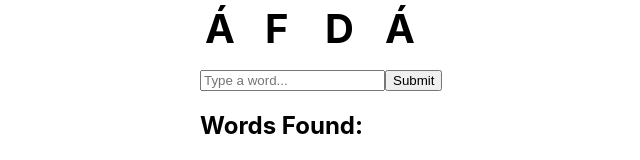
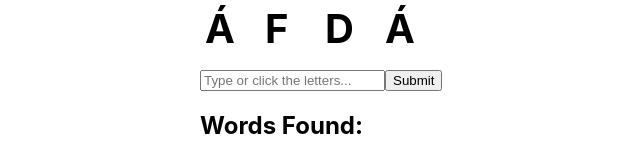
Before and after one commit to aidarous/palabra-shuffle, a React (Create React App) app: page / in a window 1280 px wide. Shown: the part 352-512 px from the top of the page, without its empty margins (315-955 px from the left). Built offline with nearby package versions, Linux system fonts and the light colour scheme.

Commit message:
set typing and clicking inputs to the same state

```diff
--- a/src/components/MainGame.js
+++ b/src/components/MainGame.js
@@ -41,6 +41,7 @@ function MainGame() {
       />
       <WordInput
       value={currentWord}
+      onChange={setCurrentWord}
       onSubmit={handleWordSubmit}
       onClear={() => setCurrentWord('')}
       />
--- a/src/components/WordInput.js
+++ b/src/components/WordInput.js
@@ -1,6 +1,6 @@
 import React from 'react'
 
-const WordInput = ({value, onSubmit, onClear }) => {
+const WordInput = ({value, onChange, onSubmit, onClear }) => {
 
 
 
@@ -8,15 +8,16 @@ const WordInput = ({value, onSubmit, onClear }) => {
   return (
     <form onSubmit={(e) => {
         e.preventDefault();
-        onSubmit(value);
+        if (!value.trim()) return;
+        onSubmit(value.toUpperCase);
         onClear();
       }}>
       <input
         className="border p-2"
         type="text"
         value={value}
-
-        placeholder="Type a word..."
+        onChange={(e) => onChange(e.target.value)}
+        placeholder="Type or click the letters..."
       />
       <button className="ml-2 px-4 py-2 bg-blue-500 text-white" type="submit">
         Submit
```
